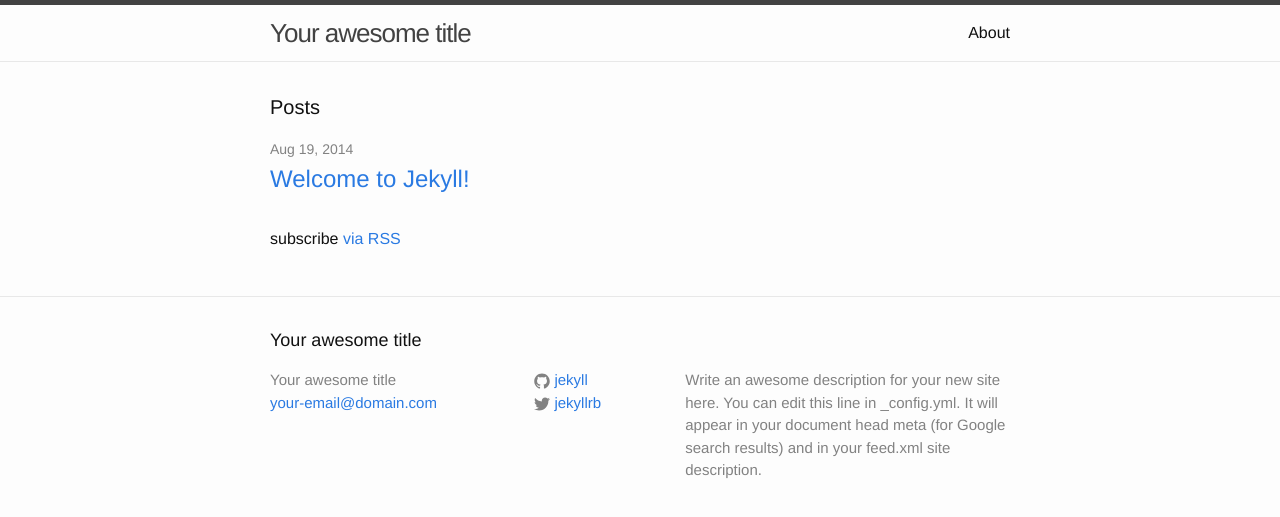
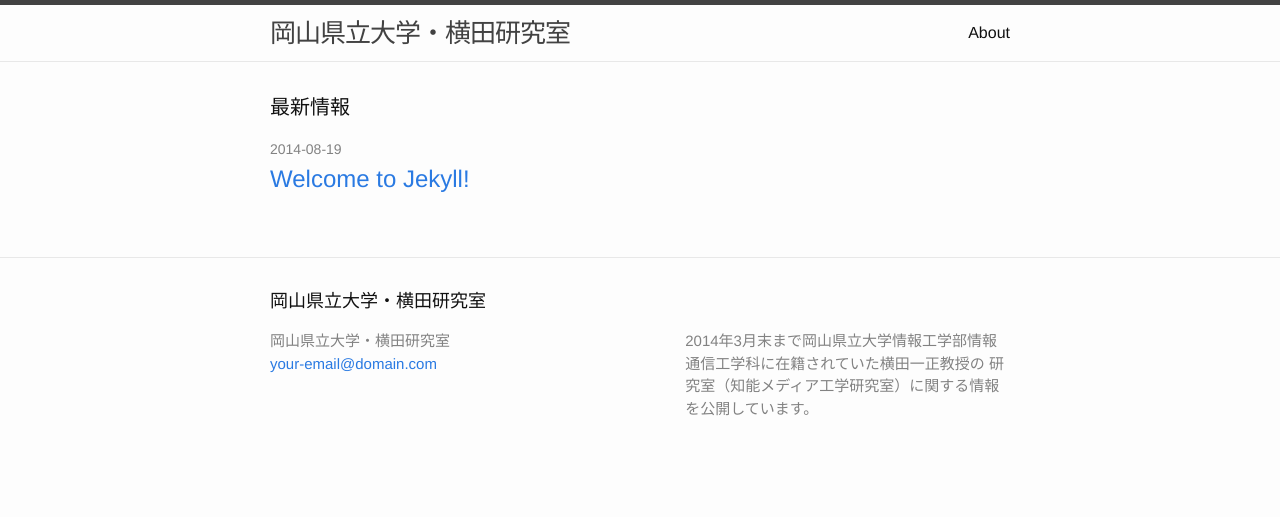
Before and after one commit to opu-yokotalab/opu-yokotalab.com, a Jekyll site: the page built from index.html, in a window 1280 px wide. Shown: the top 517 px of the page. Built offline with Jekyll 4.4.1, drawn with Linux system fonts in a browser that asks for light colours.

Commit message:
customize jekyll default settings.

```diff
--- a/_config.yml
+++ b/_config.yml
@@ -1,12 +1,11 @@
 # Site settings
-title: Your awesome title
+title: "岡山県立大学・横田研究室"
 email: your-email@domain.com
 description: > # this means to ignore newlines until "baseurl:"
-  Write an awesome description for your new site here. You can edit this
-  line in _config.yml. It will appear in your document head meta (for
-  Google search results) and in your feed.xml site description.
+  2014年3月末まで岡山県立大学情報工学部情報通信工学科に在籍されていた横田一正教授の
+  研究室（知能メディア工学研究室）に関する情報を公開しています。
 baseurl: "" # the subpath of your site, e.g. /blog/
-url: "http://yourdomain.com" # the base hostname & protocol for your site
+url: "http://opu-yokotalab.com" # the base hostname & protocol for your site
 twitter_username: jekyllrb
 github_username:  jekyll
 
--- a/_includes/footer.html
+++ b/_includes/footer.html
@@ -14,34 +14,6 @@
 
       <div class="footer-col  footer-col-2">
         <ul class="social-media-list">
-          {% if site.github_username %}
-          <li>
-            <a href="https://github.com/{{ site.github_username }}">
-              <span class="icon  icon--github">
-                <svg viewBox="0 0 16 16">
-                  <path fill="#828282" d="M7.999,0.431c-4.285,0-7.76,3.474-7.76,7.761 c0,3.428,2.223,6.337,5.307,7.363c0.388,0.071,0.53-0.168,0.53-0.374c0-0.184-0.007-0.672-0.01-1.32 c-2.159,0.469-2.614-1.04-2.614-1.04c-0.353-0.896-0.862-1.135-0.862-1.135c-0.705-0.481,0.053-0.472,0.053-0.472 c0.779,0.055,1.189,0.8,1.189,0.8c0.692,1.186,1.816,0.843,2.258,0.645c0.071-0.502,0.271-0.843,0.493-1.037 C4.86,11.425,3.049,10.76,3.049,7.786c0-0.847,0.302-1.54,0.799-2.082C3.768,5.507,3.501,4.718,3.924,3.65 c0,0,0.652-0.209,2.134,0.796C6.677,4.273,7.34,4.187,8,4.184c0.659,0.003,1.323,0.089,1.943,0.261 c1.482-1.004,2.132-0.796,2.132-0.796c0.423,1.068,0.157,1.857,0.077,2.054c0.497,0.542,0.798,1.235,0.798,2.082 c0,2.981-1.814,3.637-3.543,3.829c0.279,0.24,0.527,0.713,0.527,1.437c0,1.037-0.01,1.874-0.01,2.129 c0,0.208,0.14,0.449,0.534,0.373c3.081-1.028,5.302-3.935,5.302-7.362C15.76,3.906,12.285,0.431,7.999,0.431z"/>
-                </svg>
-              </span>
-
-              <span class="username">{{ site.github_username }}</span>
-            </a>
-          </li>
-          {% endif %}
-
-          {% if site.twitter_username %}
-          <li>
-            <a href="https://twitter.com/{{ site.twitter_username }}">
-              <span class="icon  icon--twitter">
-                <svg viewBox="0 0 16 16">
-                  <path fill="#828282" d="M15.969,3.058c-0.586,0.26-1.217,0.436-1.878,0.515c0.675-0.405,1.194-1.045,1.438-1.809
-                  c-0.632,0.375-1.332,0.647-2.076,0.793c-0.596-0.636-1.446-1.033-2.387-1.033c-1.806,0-3.27,1.464-3.27,3.27 c0,0.256,0.029,0.506,0.085,0.745C5.163,5.404,2.753,4.102,1.14,2.124C0.859,2.607,0.698,3.168,0.698,3.767 c0,1.134,0.577,2.135,1.455,2.722C1.616,6.472,1.112,6.325,0.671,6.08c0,0.014,0,0.027,0,0.041c0,1.584,1.127,2.906,2.623,3.206 C3.02,9.402,2.731,9.442,2.433,9.442c-0.211,0-0.416-0.021-0.615-0.059c0.416,1.299,1.624,2.245,3.055,2.271 c-1.119,0.877-2.529,1.4-4.061,1.4c-0.264,0-0.524-0.015-0.78-0.046c1.447,0.928,3.166,1.469,5.013,1.469 c6.015,0,9.304-4.983,9.304-9.304c0-0.142-0.003-0.283-0.009-0.423C14.976,4.29,15.531,3.714,15.969,3.058z"/>
-                </svg>
-              </span>
-
-              <span class="username">{{ site.twitter_username }}</span>
-            </a>
-          </li>
-          {% endif %}
         </ul>
       </div>
 
--- a/_layouts/post.html
+++ b/_layouts/post.html
@@ -5,7 +5,7 @@ layout: default
 
   <header class="post-header">
     <h1 class="post-title">{{ page.title }}</h1>
-    <p class="post-meta">{{ page.date | date: "%b %-d, %Y" }}{% if page.author %} • {{ page.author }}{% endif %}{% if page.meta %} • {{ page.meta }}{% endif %}</p>
+    <p class="post-meta">{{ page.date | date: "%Y-%m-%d" }}{% if page.author %} • {{ page.author }}{% endif %}{% if page.meta %} • {{ page.meta }}{% endif %}</p>
   </header>
 
   <article class="post-content">
--- a/index.html
+++ b/index.html
@@ -4,12 +4,12 @@ layout: default
 
 <div class="home">
 
-  <h1 class="page-heading">Posts</h1>
+  <h1 class="page-heading">最新情報</h1>
 
   <ul class="post-list">
     {% for post in site.posts %}
       <li>
-        <span class="post-meta">{{ post.date | date: "%b %-d, %Y" }}</span>
+        <span class="post-meta">{{ post.date | date: "%Y-%m-%d" }}</span>
 
         <h2>
           <a class="post-link" href="{{ post.url | prepend: site.baseurl }}">{{ post.title }}</a>
@@ -17,7 +17,4 @@ layout: default
       </li>
     {% endfor %}
   </ul>
-
-  <p class="rss-subscribe">subscribe <a href="{{ "/feed.xml" | prepend: site.baseurl }}">via RSS</a></p>
-
 </div>
```
